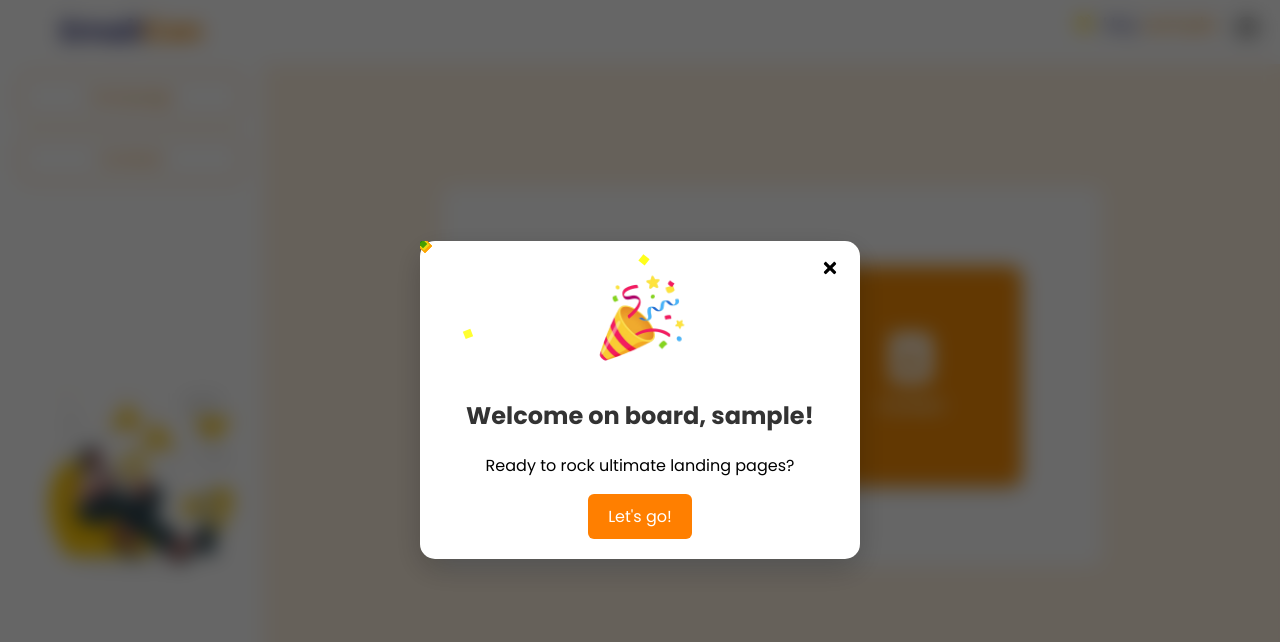
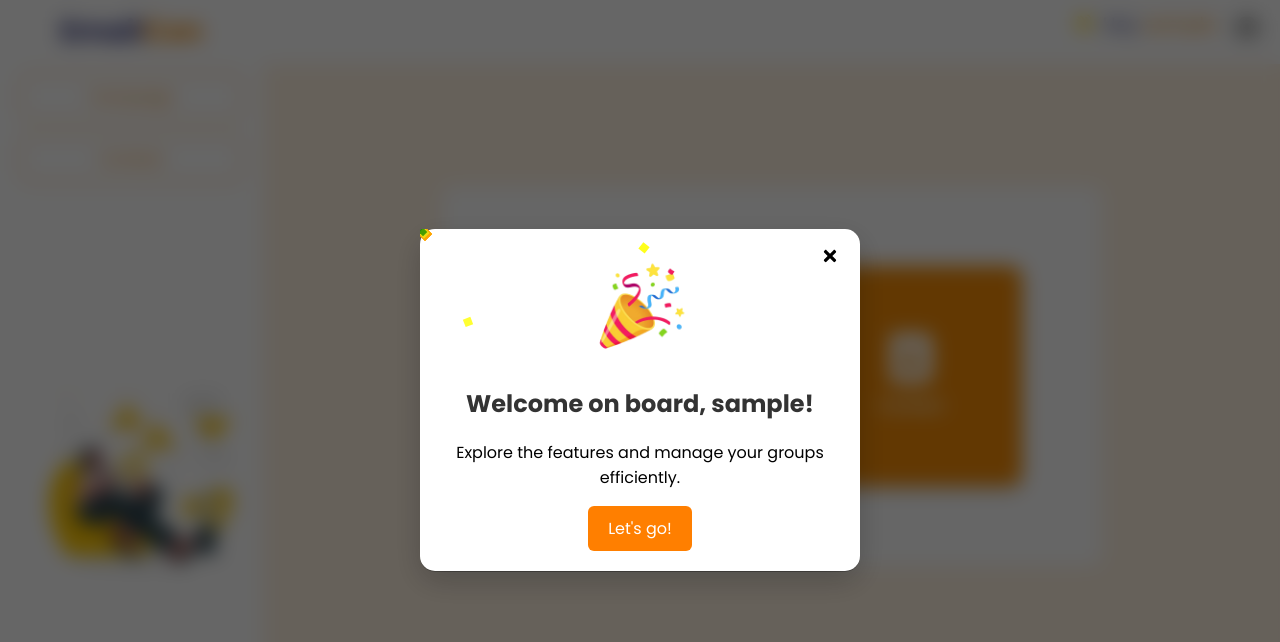
Before and after one commit to renugajagadeesan/Emailcon-Schedule, a React (Create React App) app in the folder my-app/: page /home in a window 1280 px wide. Shown: the top 642 px of the page. Built offline with nearby package versions, Linux system fonts and the light colour scheme; sample sign-in values are in the browser's storage.

Commit message:
updatednew 14/2/25

```diff
--- a/my-app/src/component/Home.jsx
+++ b/my-app/src/component/Home.jsx
@@ -294,8 +294,8 @@ const handlecampaignhistory=()=>{
                 className="celebration-icon"
               />
               <h2>Welcome on board, {user.username}!</h2>
-              <p>Ready to rock ultimate landing pages?</p>
-              <button className="welcome-button" onClick={closePopup}>
+               <p>Explore the features and manage your groups efficiently.</p>
+                <button className="welcome-button" onClick={closePopup}>
                 Let's go!
               </button>
             </div>
```
